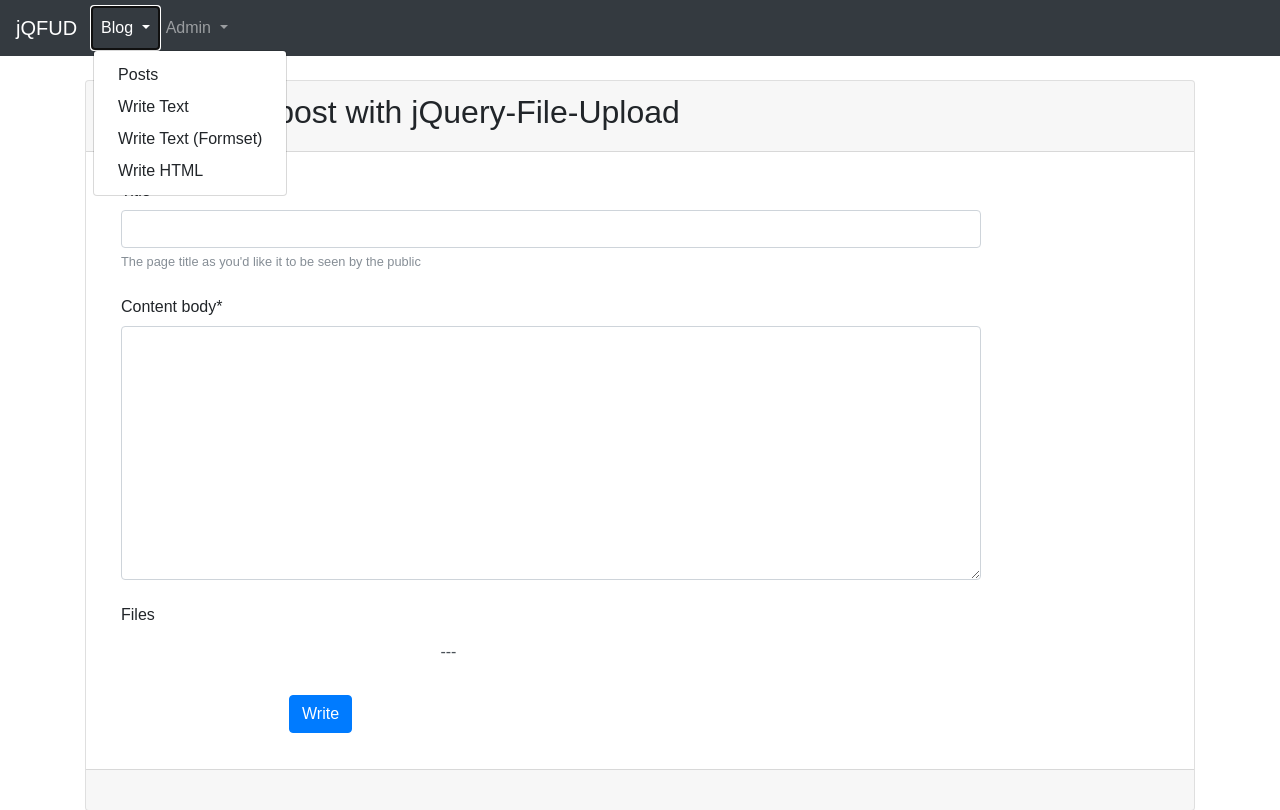
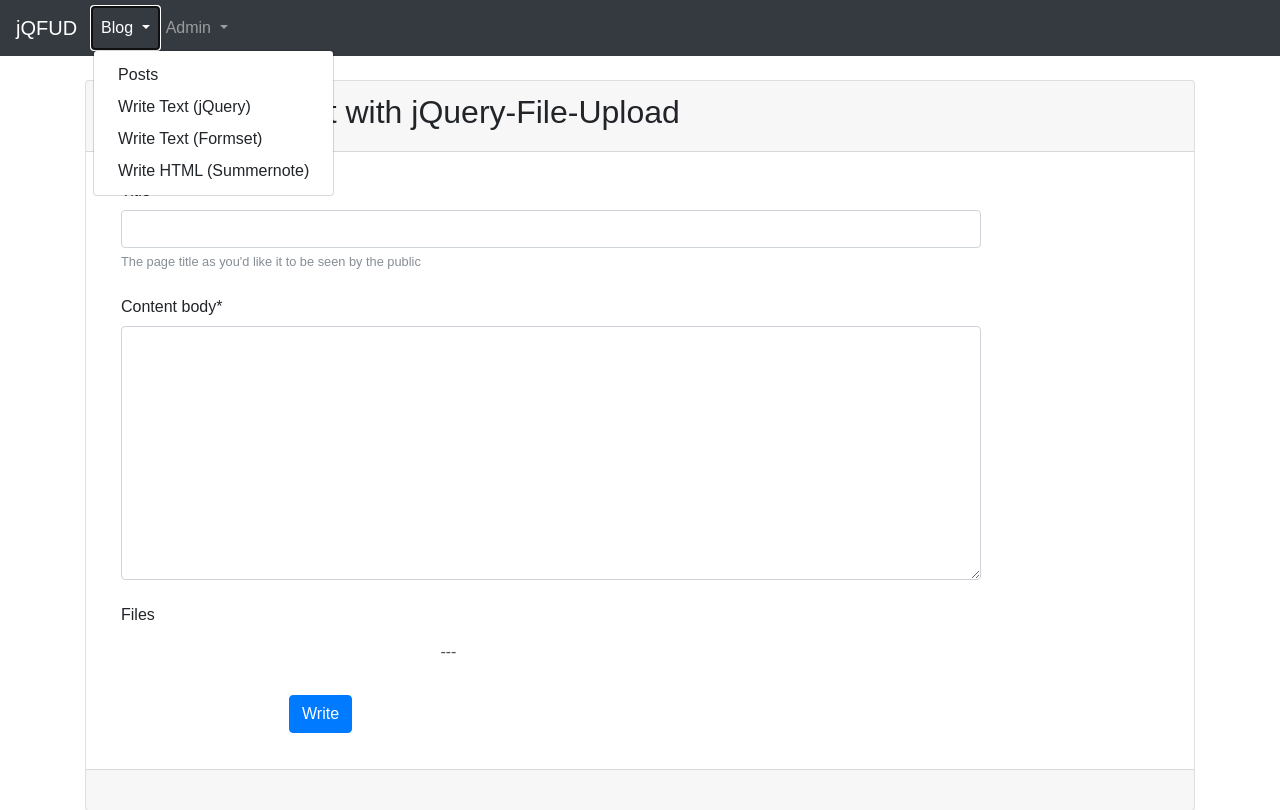
Before and after one commit to pincoin/django-jquery-fileupload, a Django app: page /posts/create in a window 1280 px wide, after a click on "Blog". Shown: the top 810 px of the page. Run offline with Django 3.2, Linux system fonts and the light colour scheme; some libraries are stand-ins or nearby versions.

Commit message:
- menu title modified

```diff
--- a/fileupload/templates/base.html
+++ b/fileupload/templates/base.html
@@ -43,9 +43,9 @@
                 </a>
                 <div class="dropdown-menu">
                     <a class="dropdown-item" href="{% url 'post-list' %}">Posts</a>
-                    <a class="dropdown-item" href="{% url 'post-create' %}">Write Text</a>
+                    <a class="dropdown-item" href="{% url 'post-create' %}">Write Text (jQuery)</a>
                     <a class="dropdown-item" href="{% url 'post-create-2' %}">Write Text (Formset)</a>
-                    <a class="dropdown-item" href="{% url 'post-create-3' %}">Write HTML</a>
+                    <a class="dropdown-item" href="{% url 'post-create-3' %}">Write HTML (Summernote)</a>
                 </div>
             </li>
             <li class="nav-item dropdown">
```
